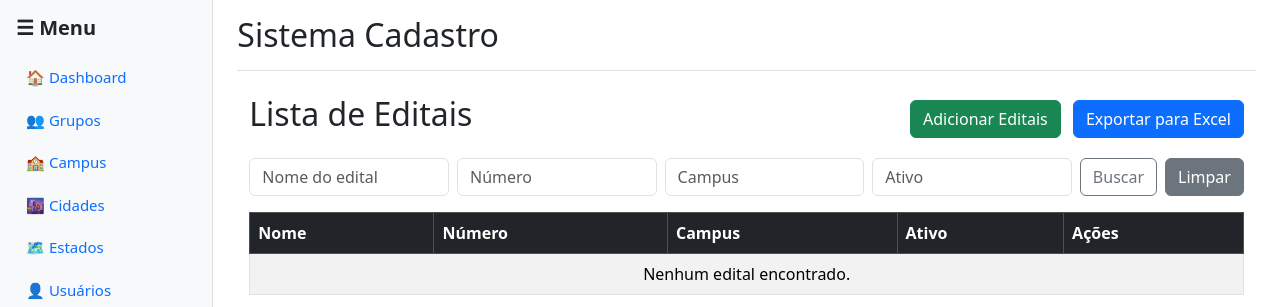
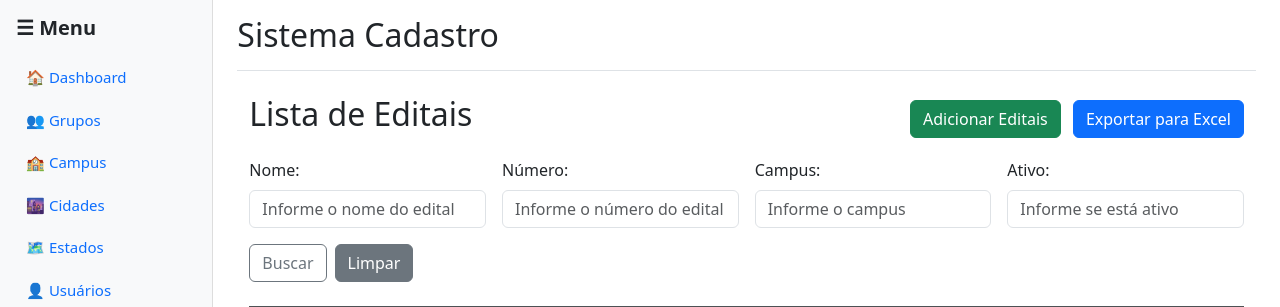
Before and after one commit to juclqs/cadastro_analista_2, a Django app: page /usuarios/lista/editais/ in a window 1280 px wide. Shown: the top 307 px of the page. Run offline with Django 5.2, Linux system fonts and the light colour scheme; the visitor is signed in with stand-in values (Sample User, id 1); data that the repository does not hold is empty.

Commit message:
atualização

```diff
--- a/cadastro/forms.py
+++ b/cadastro/forms.py
@@ -106,7 +106,7 @@ class EditalForm(forms.ModelForm):
                   'avaliadores_historico', 'avaliadores_renda',
                   'data_inicial_analise_historico', 'data_final_analise_historico',
                   'data_recurso_historico', 'data_final_recurso_historico', 'data_inicial_analise_renda',
-                  'data_final_analise_renda', 'data_recurso_renda',]
+                  'data_final_analise_renda', 'data_recurso_renda', 'ativo', 'id', 'observacoes']
         widgets = {
             'campus': forms.SelectMultiple(attrs={'class': 'form-control'}),
             'nome': forms.TextInput(attrs={'class': 'form-control'}),
@@ -119,6 +119,9 @@ class EditalForm(forms.ModelForm):
             'data_final_analise_renda': forms.DateInput(attrs={'type': 'date'}),
             'data_recurso_renda': forms.DateInput(attrs={'type': 'date'}),
             'data_final_recurso_renda': forms.DateInput(attrs={'type': 'date'}),
+            'observacoes': forms.Textarea(attrs={'class': 'form-control'}),
+            'ativo': forms.CheckboxInput(attrs={'class': 'form-check-input'}),
+            'id': forms.TextInput(attrs={'class': 'form-control', 'readonly': 'readonly'}),
         }
 
 
--- a/cadastro/models.py
+++ b/cadastro/models.py
@@ -56,7 +56,7 @@ class Usuario(models.Model):
         auto_now=True, null=True, blank=True)
     ativo = models.BooleanField(default=True, null=True, blank=True)
     recebeu_email = models.BooleanField(default=False, null=True, blank=True)
-    observacoes = models.TextField(null=True, blank=True)
+    observacoes = models.TextField(max_length=200, null=True, blank=True)
 
     def clean(self):
         self.cpf = ''.join(filter(str.isdigit, self.cpf))
@@ -88,7 +88,7 @@ class Edital(models.Model):
         auto_now_add=True, null=True, blank=True)
     data_atualizacao = models.DateTimeField(
         auto_now=True, null=True, blank=True)
-    observacoes = models.TextField(null=True, blank=True)
+    observacoes = models.TextField(max_length=200, null=True, blank=True)
 
     def __str__(self):
         return f"{self.nome} ({self.numero})"
--- a/cadastro/templates/lista_editais.html
+++ b/cadastro/templates/lista_editais.html
@@ -13,13 +13,27 @@
     </div>
 
     <!-- Formulário de Filtros -->
-    <form method="get" class="mb-3 d-flex gap-2">
-        <input type="text" name="nome" placeholder="Nome do edital" class="form-control" value="{{ request.GET.nome }}">
-        <input type="text" name="numero" placeholder="Número" class="form-control" value="{{ request.GET.numero }}">
-        <input type="text" name="campus" placeholder="Campus" class="form-control" value="{{ request.GET.campus }}">
-        <input type="text" name="ativo" placeholder="Ativo" class="form-control" value="{{ request.GET.ativo }}">
-        <button class="btn btn-outline-secondary" type="submit">Buscar</button>
-        <a href="{% url 'lista_editais' %}" class="btn btn-secondary">Limpar</a>
+    <form method="get" class="row g-3 align-items-end mb-4">
+        <div class="col-md-3">
+            <label for="nome" class="form-label">Nome:</label>
+            <input type="text" name="nome" placeholder="Informe o nome do edital" class="form-control" value="{{ request.GET.nome }}">
+        </div>
+        <div class="col-md-3">
+            <label for="numero" class="form-label">Número:</label>
+            <input type="text" name="numero" placeholder="Informe o número do edital" class="form-control" value="{{ request.GET.numero }}">
+        </div>
+        <div class="col-md-3">
+            <label for="campus" class="form-label">Campus:</label>
+            <input type="text" name="campus" placeholder="Informe o campus" class="form-control" value="{{ request.GET.campus }}">
+        </div>
+        <div class="col-md-3">
+            <label for="ativo" class="form-label">Ativo:</label>
+            <input type="text" name="ativo" placeholder="Informe se está ativo" class="form-control" value="{{ request.GET.ativo }}">
+        </div>
+        <div class="col-12 d-flex gap-2">
+            <button class="btn btn-outline-secondary" type="submit">Buscar</button>
+            <a href="{% url 'lista_usuarios' %}" class="btn btn-secondary">Limpar</a>
+        </div>
     </form>
 
     <!-- Tabela -->
@@ -52,9 +66,6 @@
                         <a href="{% url 'editar_edital' edital.id %}" class="btn btn-sm btn-warning">Editar</a>
                         <a href="{% url 'excluir_edital' edital.id %}" class="btn btn-sm btn-danger" onclick="return confirm('Tem certeza?');">Excluir</a>
                         <a href="{% url 'selecionar_grupo_trabalho' edital.id %}" class="btn btn-info btn-sm">Visualizar</a>
-                        <a href="{% url 'alternar_ativo_edital' edital.id %}"
-                        class="btn btn-sm {% if edital.ativo %}btn-secondary{% else %}btn-success{% endif %}">
-                        {% if edital.ativo %}Inativar{% else %}Ativar{% endif %}
                         </a>
                     </td>
                 </tr>
--- a/cadastro/views.py
+++ b/cadastro/views.py
@@ -35,6 +35,7 @@ def lista_usuarios(request):
     termo_busca_cpf = request.GET.get('cpf')
     termo_busca_campus = request.GET.getlist('campus')
     termo_busca_grupos = request.GET.getlist('grupos')
+    termo_busca_ativo = request.GET.get('ativo')
 
     if termo_busca_cpf:
         cpf_limpo = re.sub(r'\D', '', termo_busca_cpf)
@@ -47,7 +48,12 @@ def lista_usuarios(request):
         usuarios = usuarios.filter(
             grupos__id__in=termo_busca_grupos).distinct()
 
-    # Aí filtra o nome via Python já na lista filtrada:
+    if termo_busca_ativo is not None:
+        if termo_busca_ativo.lower() == 'sim':
+            usuarios = usuarios.filter(ativo=True)
+        elif termo_busca_ativo.lower() == 'nao':
+            usuarios = usuarios.filter(ativo=False)
+
     if termo_busca_nome:
         termo_busca_normalizado = remover_acentos(termo_busca_nome).lower()
         usuarios = [
@@ -67,6 +73,7 @@ def lista_usuarios(request):
         'termo_busca_cpf': termo_busca_cpf,
         'termo_busca_campus': termo_busca_campus,
         'termo_busca_grupos': termo_busca_grupos,
+        'ativo_filtro': termo_busca_ativo,  # <-- Adicione isto!
     }
 
     return render(request, 'usuarios/lista_usuarios.html', context)
```
Also changed, not shown: cadastro/templates/usuarios/lista_usuarios.html (+11 -4 lines), cadastro/migrations/0019_alter_edital_observacoes_alter_usuario_observacoes.py (added).
